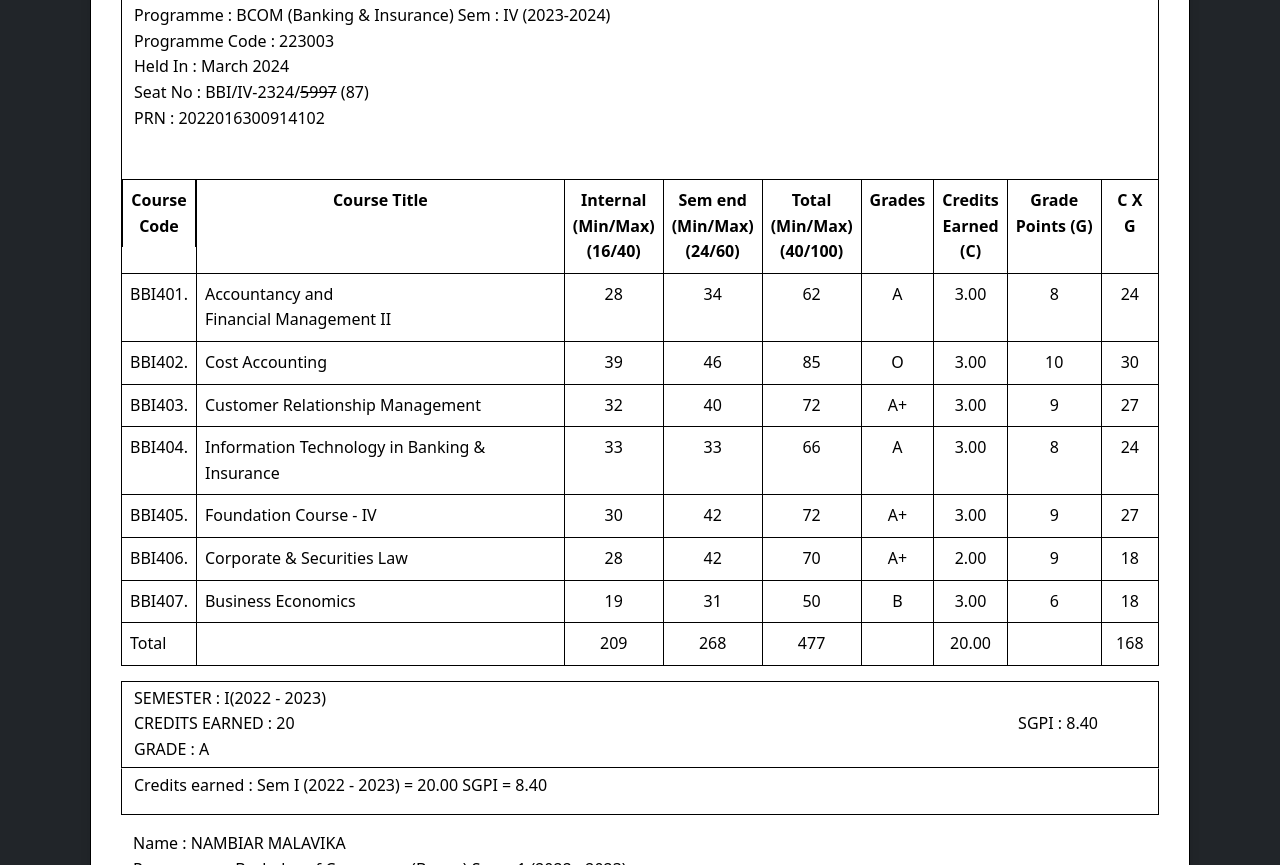
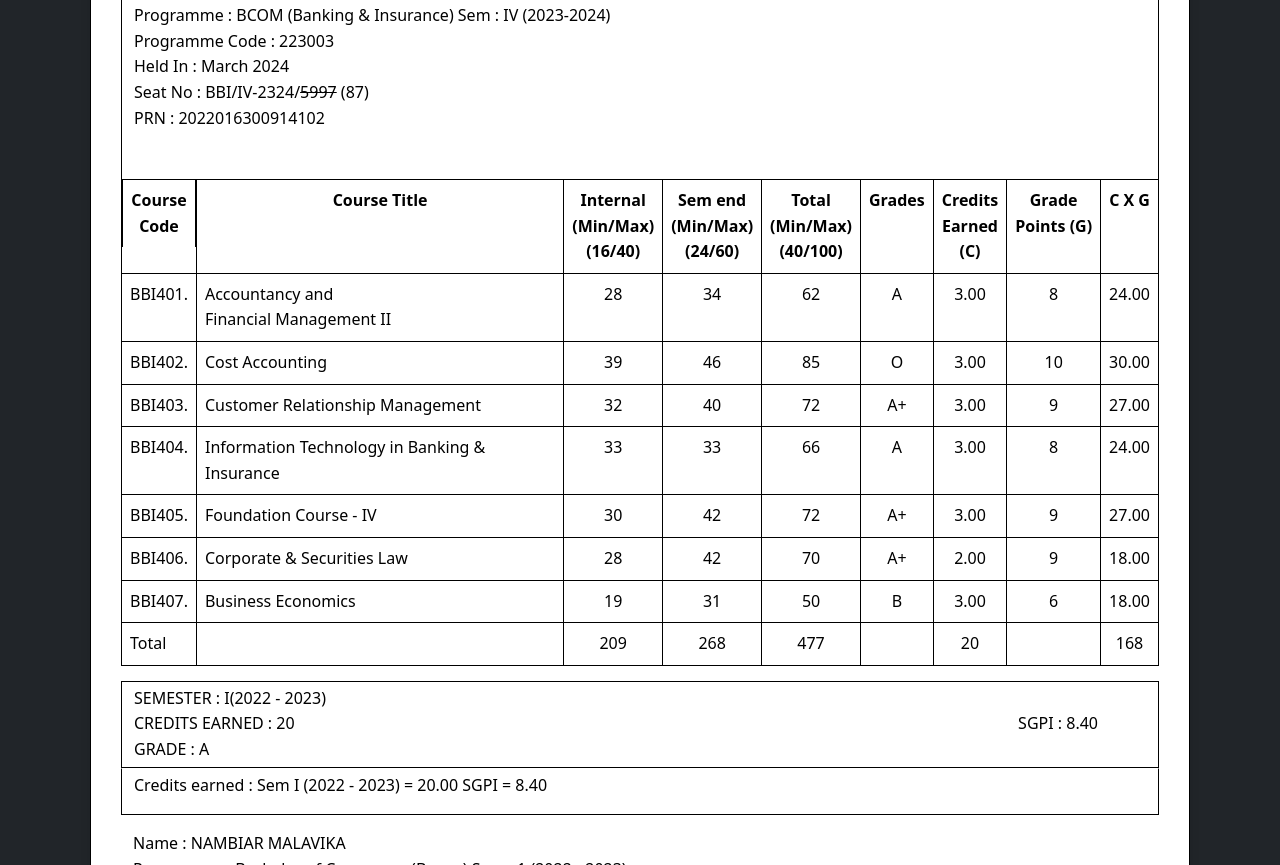
Before and after one commit to testcodemid/SecondProject, a plain HTML site: page index.html in a window 1280 px wide. Shown: the part 427-1292 px from the top of the page. Drawn offline with nearby package versions, Linux system fonts and the light colour scheme.

Commit message:
Update index.html

```diff
--- a/index.html
+++ b/index.html
@@ -108,7 +108,7 @@
                                 <td class="text-center">A</td>
                                 <td class="text-center">3.00</td>
                                 <td class="text-center">8</td>
-                                <td class="text-center">24</td>
+                                <td class="text-center">24.00</td>
                             </tr>
                             <tr>
                                 <td>BBI402.</td>
@@ -119,7 +119,7 @@
                                 <td class="text-center">O</td>
                                 <td class="text-center">3.00</td>
                                 <td class="text-center">10</td>
-                                <td class="text-center">30</td>
+                                <td class="text-center">30.00</td>
                             </tr>
                             <tr>
                                 <td>BBI403.</td>
@@ -130,7 +130,7 @@
                                 <td class="text-center">A+</td>
                                 <td class="text-center">3.00</td>
                                 <td class="text-center">9</td>
-                                <td class="text-center">27</td>
+                                <td class="text-center">27.00</td>
                             </tr>
                             <tr>
                                 <td>BBI404.</td>
@@ -141,7 +141,7 @@
                                 <td class="text-center">A</td>
                                 <td class="text-center">3.00</td>
                                 <td class="text-center">8</td>
-                                <td class="text-center">24</td>
+                                <td class="text-center">24.00</td>
                             </tr>
                             <tr>
                                 <td>BBI405.</td>
@@ -152,7 +152,7 @@
                                 <td class="text-center">A+</td>
                                 <td class="text-center">3.00</td>
                                 <td class="text-center">9</td>
-                                <td class="text-center">27</td>
+                                <td class="text-center">27.00</td>
                             </tr>
                             <tr>
                                 <td>BBI406.</td>
@@ -163,7 +163,7 @@
                                 <td class="text-center">A+</td>
                                 <td class="text-center">2.00</td>
                                 <td class="text-center">9</td>
-                                <td class="text-center">18</td>
+                                <td class="text-center">18.00</td>
                             </tr>
                             <tr>
                                 <td>BBI407.</td>
@@ -174,7 +174,7 @@
                                 <td class="text-center">B</td>
                                 <td class="text-center">3.00</td>
                                 <td class="text-center">6</td>
-                                <td class="text-center">18</td>
+                                <td class="text-center">18.00</td>
                             </tr>
                             <tr>
                                 <td>Total</td>
@@ -183,7 +183,7 @@
                                 <td class="text-center">268</td>
                                 <td class="text-center">477</td>
                                 <td></td>
-                                <td class="text-center">20.00</td>
+                                <td class="text-center">20</td>
                                 <td></td>
                                 <td class="text-center">168</td>
                             </tr>
```
